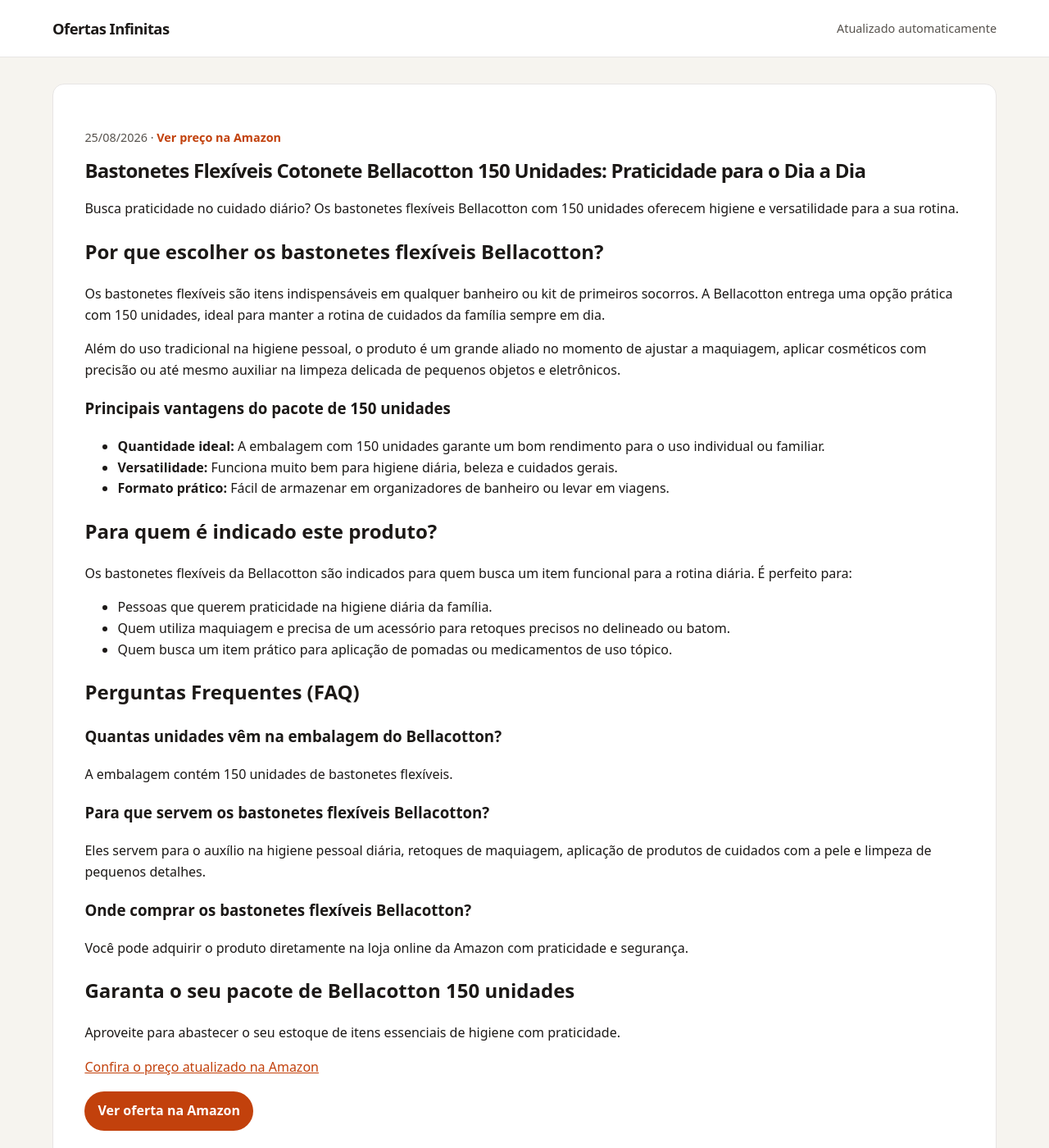
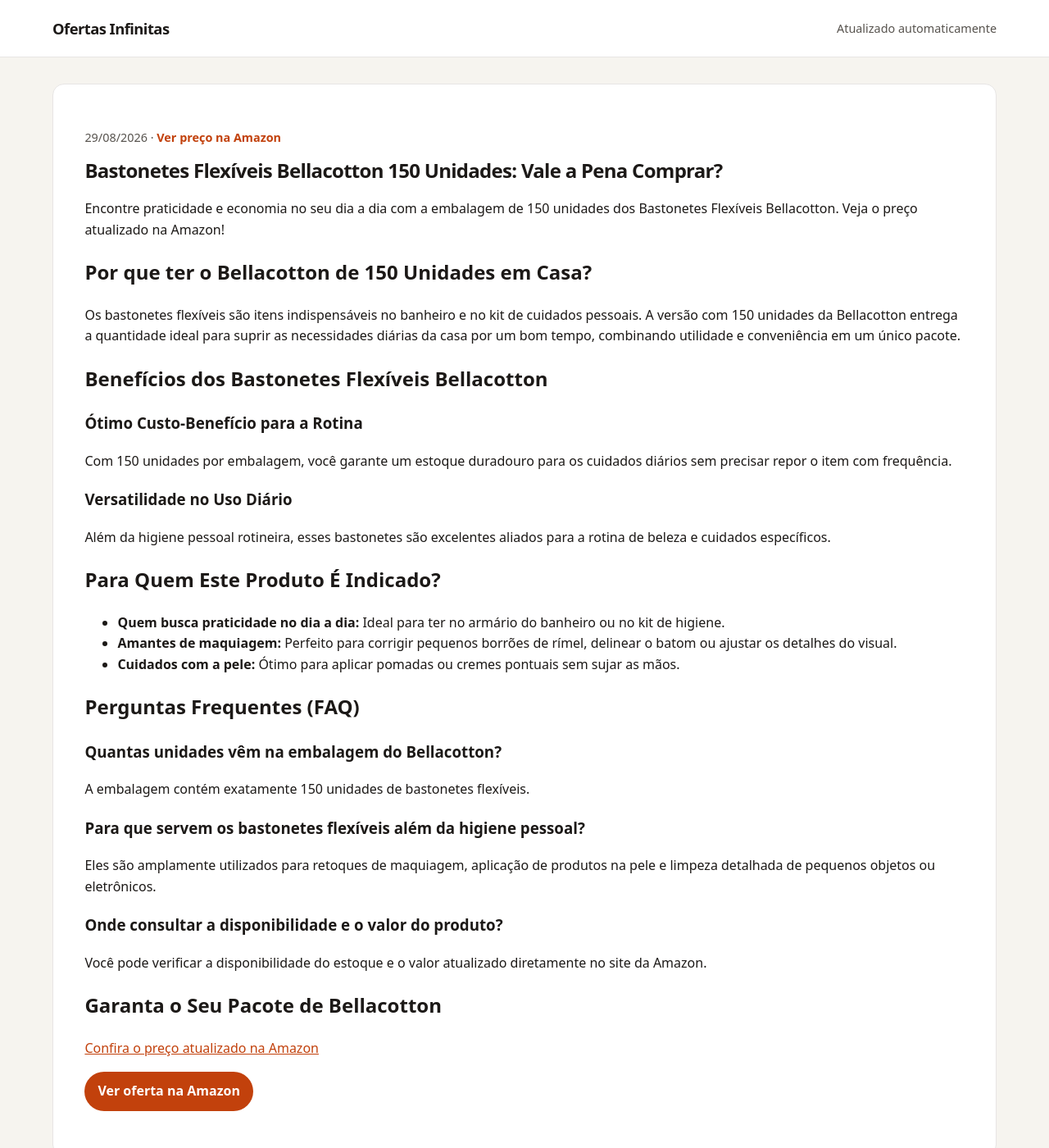
Before and after one commit to Monuver/afiliado, a Jekyll site: the page built from _posts/2026-08-19-flexiveis-cotonete-bastonetes-bellacotton-150unidades-b0cx9wkp1b.md, in a window 1280 px wide and 1400 px high. Shown: the whole window at 82% size. Built offline with Jekyll 4.4.1, drawn with Linux system fonts in a browser that asks for light colours.

Commit message:
chore: novas ofertas geradas automaticamente

```diff
--- a/_posts/2026-08-19-flexiveis-cotonete-bastonetes-bellacotton-150unidades-b0cx9wkp1b.md
+++ b/_posts/2026-08-19-flexiveis-cotonete-bastonetes-bellacotton-150unidades-b0cx9wkp1b.md
@@ -1,8 +1,8 @@
 ---
 layout: post
-title: 'Bastonetes Flexíveis Cotonete Bellacotton 150 Unidades: Praticidade para o Dia a Dia'
-description: Busca praticidade no cuidado diário? Os bastonetes flexíveis Bellacotton com 150 unidades oferecem higiene e versatilidade para a sua rotina.
-date: 2026-08-25 05:42:54 -0300
+title: 'Bastonetes Flexíveis Bellacotton 150 Unidades: Vale a Pena Comprar?'
+description: Encontre praticidade e economia no seu dia a dia com a embalagem de 150 unidades dos Bastonetes Flexíveis Bellacotton. Veja o preço atualizado na Amazon!
+date: 2026-08-29 10:40:08 -0300
 categories:
 - ofertas
 image: ''
@@ -10,43 +10,39 @@ preco: Ver preço na Amazon
 affiliate_url: https://amzn.to/4qoOHSN
 ---
 
-# Bastonetes Flexíveis Cotonete Bellacotton 150 Unidades: Praticidade para o Dia a Dia
+# Bastonetes Flexíveis Bellacotton 150 Unidades: Vale a Pena Comprar?
 
-Busca praticidade no cuidado diário? Os bastonetes flexíveis Bellacotton com 150 unidades oferecem higiene e versatilidade para a sua rotina.
+Encontre praticidade e economia no seu dia a dia com a embalagem de 150 unidades dos Bastonetes Flexíveis Bellacotton. Veja o preço atualizado na Amazon!
 
-## Por que escolher os bastonetes flexíveis Bellacotton?
+## Por que ter o Bellacotton de 150 Unidades em Casa?
 
-Os bastonetes flexíveis são itens indispensáveis em qualquer banheiro ou kit de primeiros socorros. A Bellacotton entrega uma opção prática com 150 unidades, ideal para manter a rotina de cuidados da família sempre em dia.
+Os bastonetes flexíveis são itens indispensáveis no banheiro e no kit de cuidados pessoais. A versão com 150 unidades da Bellacotton entrega a quantidade ideal para suprir as necessidades diárias da casa por um bom tempo, combinando utilidade e conveniência em um único pacote.
 
-Além do uso tradicional na higiene pessoal, o produto é um grande aliado no momento de ajustar a maquiagem, aplicar cosméticos com precisão ou até mesmo auxiliar na limpeza delicada de pequenos objetos e eletrônicos.
+## Benefícios dos Bastonetes Flexíveis Bellacotton
 
-### Principais vantagens do pacote de 150 unidades
+### Ótimo Custo-Benefício para a Rotina
+Com 150 unidades por embalagem, você garante um estoque duradouro para os cuidados diários sem precisar repor o item com frequência.
 
-- **Quantidade ideal:** A embalagem com 150 unidades garante um bom rendimento para o uso individual ou familiar.
-- **Versatilidade:** Funciona muito bem para higiene diária, beleza e cuidados gerais.
-- **Formato prático:** Fácil de armazenar em organizadores de banheiro ou levar em viagens.
+### Versatilidade no Uso Diário
+Além da higiene pessoal rotineira, esses bastonetes são excelentes aliados para a rotina de beleza e cuidados específicos.
 
-## Para quem é indicado este produto?
+## Para Quem Este Produto É Indicado?
 
-Os bastonetes flexíveis da Bellacotton são indicados para quem busca um item funcional para a rotina diária. É perfeito para:
-
-- Pessoas que querem praticidade na higiene diária da família.
-- Quem utiliza maquiagem e precisa de um acessório para retoques precisos no delineado ou batom.
-- Quem busca um item prático para aplicação de pomadas ou medicamentos de uso tópico.
+* **Quem busca praticidade no dia a dia:** Ideal para ter no armário do banheiro ou no kit de higiene.
+* **Amantes de maquiagem:** Perfeito para corrigir pequenos borrões de rímel, delinear o batom ou ajustar os detalhes do visual.
+* **Cuidados com a pele:** Ótimo para aplicar pomadas ou cremes pontuais sem sujar as mãos.
 
 ## Perguntas Frequentes (FAQ)
 
 ### Quantas unidades vêm na embalagem do Bellacotton?
-A embalagem contém 150 unidades de bastonetes flexíveis.
+A embalagem contém exatamente 150 unidades de bastonetes flexíveis.
 
-### Para que servem os bastonetes flexíveis Bellacotton?
-Eles servem para o auxílio na higiene pessoal diária, retoques de maquiagem, aplicação de produtos de cuidados com a pele e limpeza de pequenos detalhes.
+### Para que servem os bastonetes flexíveis além da higiene pessoal?
+Eles são amplamente utilizados para retoques de maquiagem, aplicação de produtos na pele e limpeza detalhada de pequenos objetos ou eletrônicos.
 
-### Onde comprar os bastonetes flexíveis Bellacotton?
-Você pode adquirir o produto diretamente na loja online da Amazon com praticidade e segurança.
+### Onde consultar a disponibilidade e o valor do produto?
+Você pode verificar a disponibilidade do estoque e o valor atualizado diretamente no site da Amazon.
 
-## Garanta o seu pacote de Bellacotton 150 unidades
-
-Aproveite para abastecer o seu estoque de itens essenciais de higiene com praticidade.
+## Garanta o Seu Pacote de Bellacotton
 
 [Confira o preço atualizado na Amazon](https://amzn.to/4qoOHSN)
```
Also changed, not shown: _posts/2026-08-18-cadeira-escritorio-presidente-atlanta-duoffice-preta-comfort-b09vnbcfdj.md (+27 -24 lines), _posts/2026-08-18-cafeteira-italiana-expresso-aluminio-xicaras-b08b79hyvc.md (+26 -20 lines), _posts/2026-08-19-shampoo-clorexidina-seborreia-queda-500ml-b09l9qkmd1.md (+19 -29 lines).
